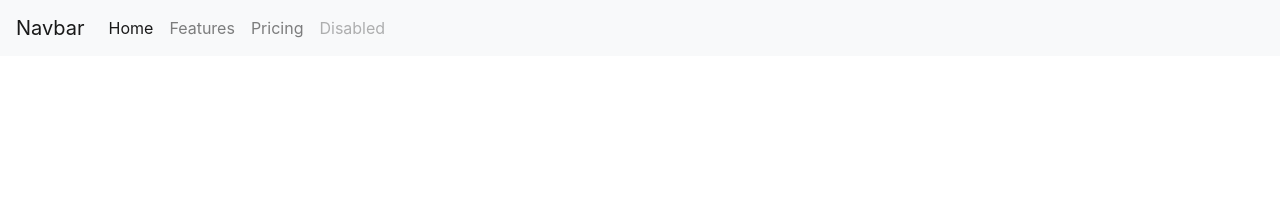
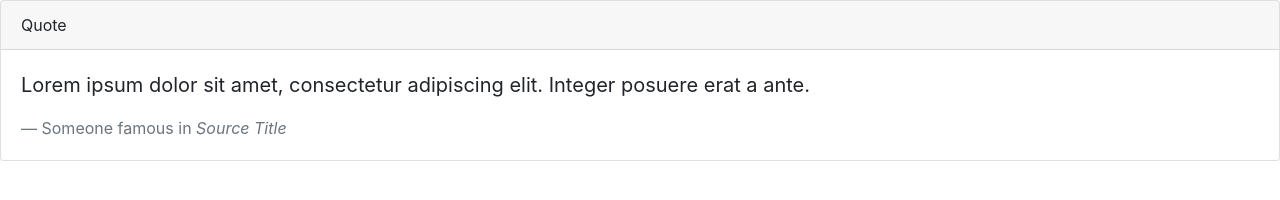
Before and after one commit to galeanorpo/Hacking, a plain HTML site: page index.html in a window 1280 px wide. Drawn offline with nearby package versions, Linux system fonts and the light colour scheme.

Commit message:
footer hecho

```diff
--- a/index.html
+++ b/index.html
@@ -8,27 +8,19 @@
     <link rel="stylesheet" href="https://stackpath.bootstrapcdn.com/bootstrap/4.3.1/css/bootstrap.min.css" integrity="sha384-ggOyR0iXCbMQv3Xipma34MD+dH/1fQ784/j6cY/iJTQUOhcWr7x9JvoRxT2MZw1T" crossorigin="anonymous">
 </head>
 <body>
-    <nav class="navbar navbar-expand-lg navbar-light bg-light">
-        <a class="navbar-brand" href="#">Navbar</a>
-        <button class="navbar-toggler" type="button" data-toggle="collapse" data-target="#navbarNav" aria-controls="navbarNav" aria-expanded="false" aria-label="Toggle navigation">
-          <span class="navbar-toggler-icon"></span>
-        </button>
-        <div class="collapse navbar-collapse" id="navbarNav">
-          <ul class="navbar-nav">
-            <li class="nav-item active">
-              <a class="nav-link" href="#">Home <span class="sr-only">(current)</span></a>
-            </li>
-            <li class="nav-item">
-              <a class="nav-link" href="#">Features</a>
-            </li>
-            <li class="nav-item">
-              <a class="nav-link" href="#">Pricing</a>
-            </li>
-            <li class="nav-item">
-              <a class="nav-link disabled" href="#" tabindex="-1" aria-disabled="true">Disabled</a>
-            </li>
-          </ul>
+
+
+
+    <div class="card">
+        <div class="card-header">
+          Quote
         </div>
-      </nav>
+        <div class="card-body">
+          <blockquote class="blockquote mb-0">
+            <p>Lorem ipsum dolor sit amet, consectetur adipiscing elit. Integer posuere erat a ante.</p>
+            <footer class="blockquote-footer">Someone famous in <cite title="Source Title">Source Title</cite></footer>
+          </blockquote>
+        </div>
+      </div>
 </body>
 </html>
```
